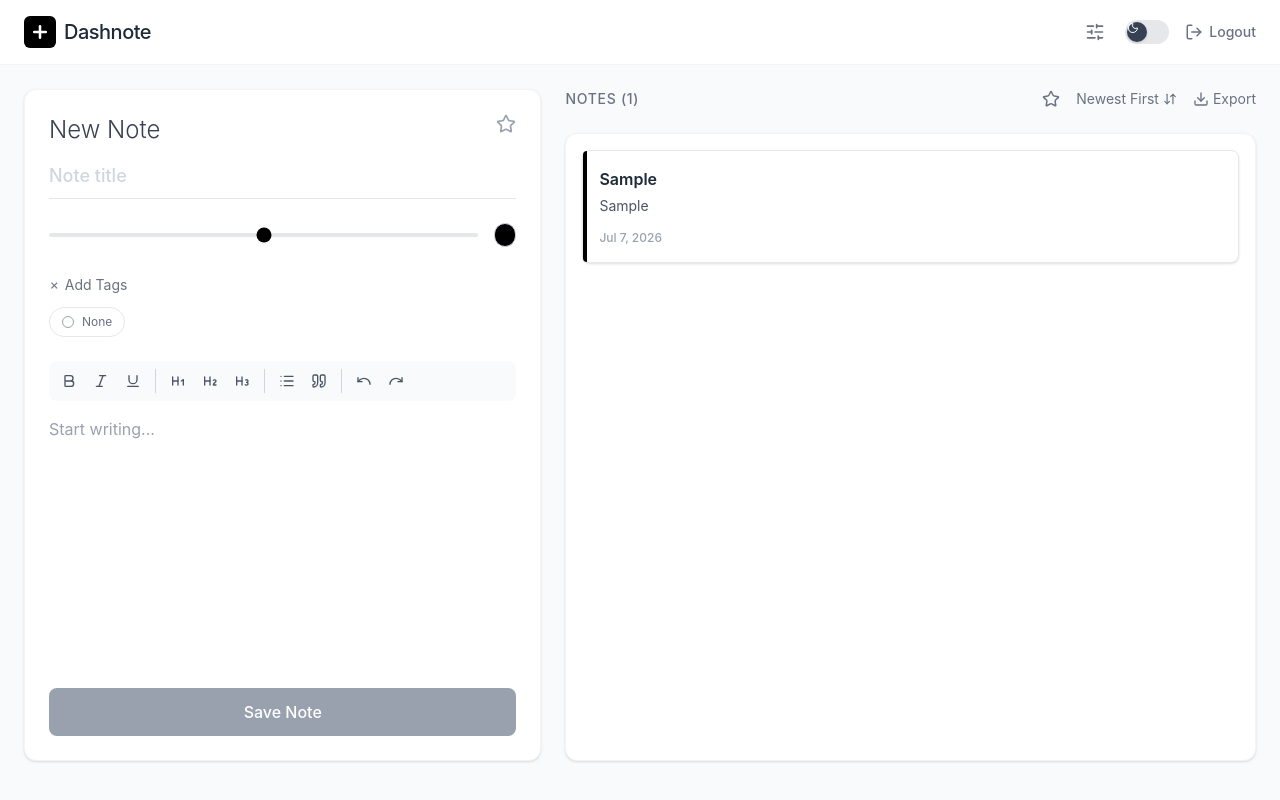
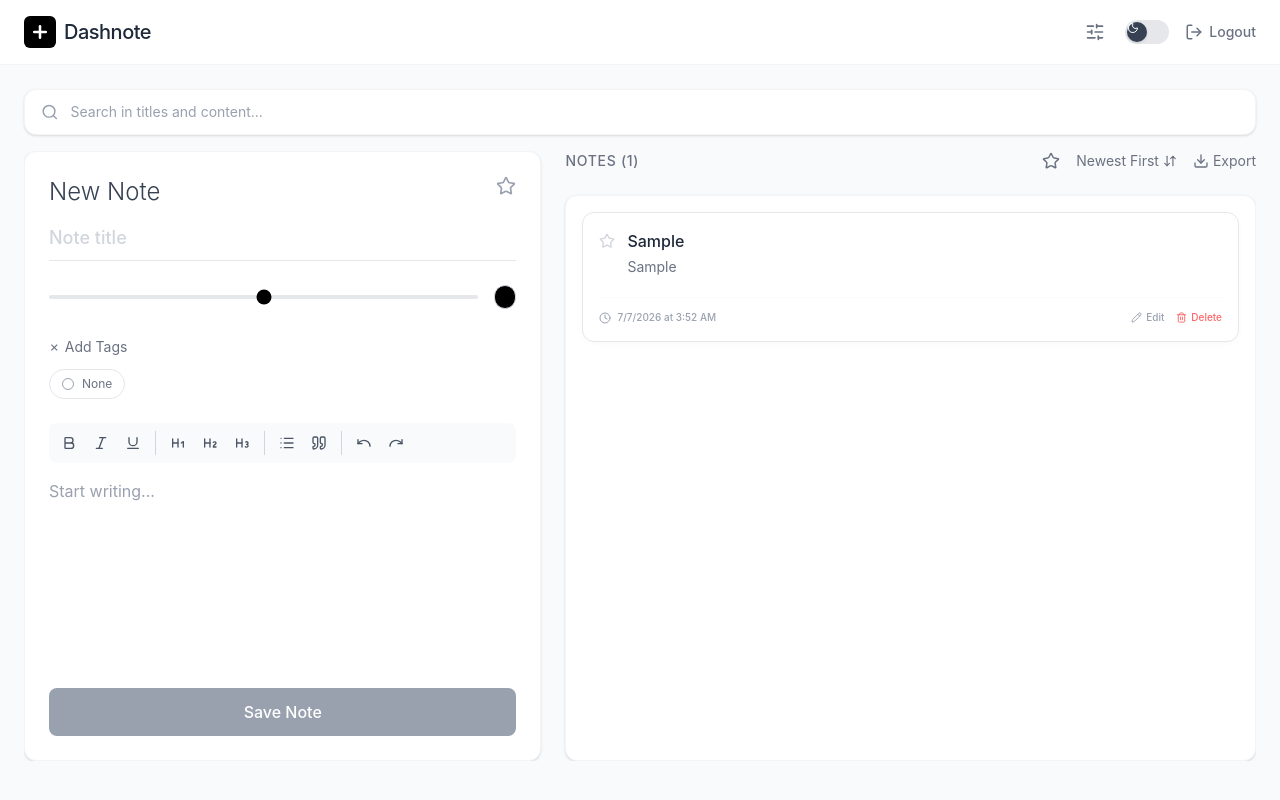
Before and after one commit to byllzz/qwicknotes, a React (Vite) app: page / in a window 1280 px wide. Both pictures are taken after typing "Sample", "Sample" into the empty fields and a click on the button "Save Note". Built offline with nearby package versions, Linux system fonts and the light colour scheme.

Commit message:
git commit -m "Add card modal popup, search bar, and edit logic"

```diff
--- a/src/components/features/NewNote/NoteEditor.jsx
+++ b/src/components/features/NewNote/NoteEditor.jsx
@@ -22,15 +22,25 @@ const NoteEditor = ({
   tags,
   setTags,
   onSave,
+  isTyping,
+  editingId,
 }) => {
   return (
     <div className="bg-white rounded-xl shadow-sm border border-gray-100 p-6 h-full flex flex-col relative">
       {/* Header & Star */}
       <div className="flex justify-between items-start mb-4">
         <h2 className="text-2xl text-gray-700 font-light">New Note</h2>
-        <button className="text-gray-400 hover:text-gray-600">
-          <Star size={20} />
-        </button>
+        <div className="flex items-center gap-3">
+          {/* Typing indicator */}
+          {isTyping && (
+            <span className="text-[10px] text-orange-400 bg-orange-50 px-2 py-0.5 rounded-full flex items-center">
+              ✏️ typing...
+            </span>
+          )}
+          <button className="text-gray-400 hover:text-gray-600 transition-colors">
+            <Star size={20} />
+          </button>
+        </div>
       </div>
 
       {/* Title Input */}
@@ -42,12 +52,12 @@ const NoteEditor = ({
         className="w-full text-lg font-medium text-gray-800 placeholder-gray-300 bg-transparent border-b border-gray-200 pb-2 mb-6 focus:outline-none focus:border-gray-400 transition-colors"
       />
 
-      {/* Color Slider  */}
+      {/* Color Slider */}
       <div className="flex items-center gap-4 mb-6">
         <input
           type="range"
           min="#000000"
-          max="#ffffff" // Simplified for demo
+          max="#ffffff"
           value={color}
           onChange={e => setColor(e.target.value)}
           className="w-full h-1 bg-gray-200 rounded-lg appearance-none cursor-pointer accent-black"
@@ -73,37 +83,37 @@ const NoteEditor = ({
 
       {/* Rich Text Toolbar */}
       <div className="bg-gray-50 rounded-lg p-1.5 flex flex-wrap gap-1 mb-4">
-        <button className="p-1.5 hover:bg-gray-200 rounded text-gray-600">
+        <button className="p-1.5 hover:bg-gray-200 rounded text-gray-600 transition-colors">
           <Bold size={16} />
         </button>
-        <button className="p-1.5 hover:bg-gray-200 rounded text-gray-600">
+        <button className="p-1.5 hover:bg-gray-200 rounded text-gray-600 transition-colors">
           <Italic size={16} />
         </button>
-        <button className="p-1.5 hover:bg-gray-200 rounded text-gray-600">
+        <button className="p-1.5 hover:bg-gray-200 rounded text-gray-600 transition-colors">
           <Underline size={16} />
         </button>
         <div className="w-px h-6 bg-gray-300 mx-1 self-center"></div>
-        <button className="p-1.5 hover:bg-gray-200 rounded text-gray-600">
+        <button className="p-1.5 hover:bg-gray-200 rounded text-gray-600 transition-colors">
           <Heading1 size={16} />
         </button>
-        <button className="p-1.5 hover:bg-gray-200 rounded text-gray-600">
+        <button className="p-1.5 hover:bg-gray-200 rounded text-gray-600 transition-colors">
           <Heading2 size={16} />
         </button>
-        <button className="p-1.5 hover:bg-gray-200 rounded text-gray-600">
+        <button className="p-1.5 hover:bg-gray-200 rounded text-gray-600 transition-colors">
           <Heading3 size={16} />
         </button>
         <div className="w-px h-6 bg-gray-300 mx-1 self-center"></div>
-        <button className="p-1.5 hover:bg-gray-200 rounded text-gray-600">
+        <button className="p-1.5 hover:bg-gray-200 rounded text-gray-600 transition-colors">
           <List size={16} />
         </button>
-        <button className="p-1.5 hover:bg-gray-200 rounded text-gray-600">
+        <button className="p-1.5 hover:bg-gray-200 rounded text-gray-600 transition-colors">
           <Quote size={16} />
         </button>
         <div className="w-px h-6 bg-gray-300 mx-1 self-center"></div>
-        <button className="p-1.5 hover:bg-gray-200 rounded text-gray-600">
+        <button className="p-1.5 hover:bg-gray-200 rounded text-gray-600 transition-colors">
           <Undo size={16} />
         </button>
-        <button className="p-1.5 hover:bg-gray-200 rounded text-gray-600">
+        <button className="p-1.5 hover:bg-gray-200 rounded text-gray-600 transition-colors">
           <Redo size={16} />
         </button>
       </div>
@@ -113,7 +123,7 @@ const NoteEditor = ({
         value={content}
         onChange={e => setContent(e.target.value)}
         placeholder="Start writing..."
-        className="flex-1 w-full bg-transparent text-gray-700 placeholder-gray-400 resize-none focus:outline-none min-h-[200px]"
+        className="flex-1 w-full bg-transparent text-gray-700 placeholder-gray-400 resize-none focus:outline-none min-h-[150px]"
       />
 
       {/* Save Button */}
@@ -121,7 +131,7 @@ const NoteEditor = ({
         onClick={onSave}
         className="mt-4 w-full py-3 bg-gray-400 hover:bg-gray-500 text-white font-medium rounded-lg transition-colors"
       >
-        Save Note
+        {editingId ? 'Update Note' : 'Save Note'}
       </button>
     </div>
   );
--- a/src/components/features/NotesList/NoteCard.jsx
+++ b/src/components/features/NotesList/NoteCard.jsx
@@ -1,42 +1,54 @@
-import { X } from 'lucide-react';
+import { Star, Clock, Pencil, Trash2 } from 'lucide-react';
 
-const NoteCard = ({ note, onDelete }) => {
-  // Format the timestamp to a readable date
-  const formattedDate = new Date(note.createdAt).toLocaleDateString('en-US', {
-    month: 'short',
-    day: 'numeric',
-    year: 'numeric',
-  });
+// Helper to match screenshot date format exactly: M/D/YYYY at HH:MM AM/PM
+const formatDateTime = dateString => {
+  const date = new Date(dateString);
+  const month = date.getMonth() + 1;
+  const day = date.getDate();
+  const year = date.getFullYear();
+  let hours = date.getHours();
+  const minutes = date.getMinutes().toString().padStart(2, '0');
+  const ampm = hours >= 12 ? 'PM' : 'AM';
+  hours = hours % 12 || 12;
+  return `${month}/${day}/${year} at ${hours}:${minutes} ${ampm}`;
+};
 
+const NoteCard = ({ note, onClick, onEdit, onDelete }) => {
   return (
-    <div className="relative group bg-white rounded-lg shadow-sm border border-gray-200 p-4 hover:shadow-md transition-all duration-200 ease-in-out">
-      {/* Color Border on the left */}
-      <div
-        className="absolute left-0 top-0 bottom-0 w-1 rounded-l-lg"
-        style={{ backgroundColor: note.color || '#000000' }}
-      ></div>
+    <div
+      onClick={() => onClick(note)}
+      className="group bg-white rounded-xl shadow-[0_2px_10px_-3px_rgba(0,0,0,0.05)] border border-gray-200 p-4 hover:shadow-md cursor-pointer transition-all flex flex-col justify-between gap-2"
+    >
+      {/* Top: Star Icon, Title, & Text */}
+      <div className="flex items-start gap-3">
+        <Star className="text-gray-300 mt-1 shrink-0" size={16} />
+        <div className="flex-1 min-w-0">
+          <h4 className="text-base font-medium text-gray-800 truncate">{note.title}</h4>
+          <p className="text-sm text-gray-500 line-clamp-2 mt-1">{note.content}</p>
+        </div>
+      </div>
 
-      {/* Delete Button (Only shows on hover or is always faint) */}
-      <button
-        onClick={() => onDelete(note.id)}
-        className="absolute top-3 right-3 text-gray-300 hover:text-red-500 transition-colors opacity-0 group-hover:opacity-100"
-        aria-label="Delete note"
-      >
-        <X size={18} />
-      </button>
-
-      {/* Note Content */}
-      <div className="pr-6">
-        <h4 className="font-semibold text-gray-800 text-base mb-1 truncate pr-4">{note.title}</h4>
-        <p className="text-gray-600 text-sm line-clamp-3 leading-relaxed">{note.content}</p>
-        <div className="mt-3 flex items-center justify-between">
-          <span className="text-xs text-gray-400 font-medium">{formattedDate}</span>
-          {/* Optional: Display the first tag if exists */}
-          {note.tags && note.tags.length > 0 && (
-            <span className="text-xs bg-gray-100 px-2 py-0.5 rounded-full text-gray-500">
-              {note.tags[0]}
-            </span>
-          )}
+      {/* Bottom: Date & Action Buttons */}
+      <div className="flex justify-between items-center mt-3 pt-3 border-t border-gray-50">
+        <div className="flex items-center gap-1.5 text-[10px] text-gray-400 font-medium">
+          <Clock size={12} /> {formatDateTime(note.createdAt)}
+        </div>
+        <div
+          className="flex items-center gap-3 text-[10px] font-medium"
+          onClick={e => e.stopPropagation()}
+        >
+          <button
+            onClick={() => onEdit(note)}
+            className="text-gray-400 hover:text-gray-700 flex items-center gap-1"
+          >
+            <Pencil size={11} /> Edit
+          </button>
+          <button
+            onClick={() => onDelete(note.id)}
+            className="text-red-400 hover:text-red-600 flex items-center gap-1"
+          >
+            <Trash2 size={11} /> Delete
+          </button>
         </div>
       </div>
     </div>
--- /dev/null
+++ b/src/components/features/NotesList/NoteModal.jsx
@@ -0,0 +1,77 @@
+import { X, Clock, Download, Pencil, Trash2 } from 'lucide-react';
+
+const formatDateTime = dateString => {
+  const date = new Date(dateString);
+  const month = date.getMonth() + 1;
+  const day = date.getDate();
+  const year = date.getFullYear();
+  let hours = date.getHours();
+  const minutes = date.getMinutes().toString().padStart(2, '0');
+  const ampm = hours >= 12 ? 'PM' : 'AM';
+  hours = hours % 12 || 12;
+  return `${month}/${day}/${year} at ${hours}:${minutes} ${ampm}`;
+};
+
+const NoteModal = ({ note, isOpen, onClose, onEdit, onDelete }) => {
+  if (!isOpen || !note) return null;
+
+  return (
+    <div
+      className="fixed inset-0 z-50 flex items-center justify-center bg-black/40 backdrop-blur-sm p-4"
+      onClick={onClose}
+    >
+      <div
+        className="bg-white rounded-2xl shadow-2xl w-full max-w-lg flex flex-col overflow-hidden"
+        onClick={e => e.stopPropagation()}
+      >
+        {/* Header */}
+        <div className="px-6 pt-6 pb-2 relative">
+          <button
+            onClick={onClose}
+            className="absolute right-5 top-5 text-gray-400 hover:text-gray-700 transition-colors"
+          >
+            <X size={20} />
+          </button>
+          <h3 className="text-2xl font-medium text-gray-800 pr-8 mb-2">{note.title}</h3>
+          <div className="flex items-center gap-1.5 text-xs text-gray-400 mt-1">
+            <Clock size={14} /> {formatDateTime(note.createdAt)}
+          </div>
+        </div>
+
+        {/* Body */}
+        <div className="px-6 py-5 text-gray-700 text-sm leading-relaxed whitespace-pre-wrap border-y border-gray-100 flex-1 max-h-[300px] overflow-y-auto">
+          {note.content}
+        </div>
+
+        {/* Footer */}
+        <div className="px-6 py-4 flex justify-between items-center bg-white border-t border-gray-100">
+          <button className="flex items-center gap-1.5 text-sm font-medium text-gray-500 hover:text-gray-800 transition-colors">
+            <Download size={16} /> Export
+          </button>
+          <div className="flex items-center gap-6 text-sm font-medium">
+            <button
+              onClick={() => {
+                onEdit(note);
+                onClose();
+              }}
+              className="text-gray-500 hover:text-gray-800 flex items-center gap-1.5 transition-colors"
+            >
+              <Pencil size={16} /> Edit Note
+            </button>
+            <button
+              onClick={() => {
+                onDelete(note.id);
+                onClose();
+              }}
+              className="text-red-500 hover:text-red-700 flex items-center gap-1.5 transition-colors"
+            >
+              <Trash2 size={16} /> Delete
+            </button>
+          </div>
+        </div>
+      </div>
+    </div>
+  );
+};
+
+export default NoteModal;
--- a/src/components/features/NotesList/NotesList.jsx
+++ b/src/components/features/NotesList/NotesList.jsx
@@ -1,7 +1,17 @@
+import { useState } from 'react';
 import { Star, ArrowDownUp, Download, FileText } from 'lucide-react';
-import NoteCard from './NoteCard'; // Import the new component
+import NoteCard from './NoteCard';
+import NoteModal from './NoteModal';
 
-const NotesList = ({ notes, onDelete }) => {
+const NotesList = ({ notes, onEdit, onDelete }) => {
+  const [isModalOpen, setIsModalOpen] = useState(false);
+  const [selectedNote, setSelectedNote] = useState(null);
+
+  const handleCardClick = note => {
+    setSelectedNote(note);
+    setIsModalOpen(true);
+  };
+
   return (
     <div className="h-full flex flex-col">
       <div className="flex justify-between items-center mb-6">
@@ -21,7 +31,6 @@ const NotesList = ({ notes, onDelete }) => {
         </div>
       </div>
 
-      {/* Content Area */}
       <div className="flex-1 bg-white rounded-xl shadow-sm border border-gray-100 p-4 overflow-y-auto">
         {notes.length === 0 ? (
           <div className="h-full flex flex-col items-center justify-center text-center">
@@ -32,14 +41,28 @@ const NotesList = ({ notes, onDelete }) => {
             <p className="text-gray-400 font-medium">No notes yet. Start writing!</p>
           </div>
         ) : (
-          // Grid or Vertical Stack for Notes
           <div className="flex flex-col gap-4">
             {notes.map(note => (
-              <NoteCard key={note.id} note={note} onDelete={onDelete} />
+              <NoteCard
+                key={note.id}
+                note={note}
+                onClick={handleCardClick}
+                onEdit={onEdit}
+                onDelete={onDelete}
+              />
             ))}
           </div>
         )}
       </div>
+
+      {/* Render the Detail Modal */}
+      <NoteModal
+        note={selectedNote}
+        isOpen={isModalOpen}
+        onClose={() => setIsModalOpen(false)}
+        onEdit={onEdit}
+        onDelete={onDelete}
+      />
     </div>
   );
 };
--- a/src/components/layout/Dashboard.jsx
+++ b/src/components/layout/Dashboard.jsx
@@ -1,4 +1,5 @@
 import { useState } from 'react';
+import { Search } from 'lucide-react';
 import NoteEditor from '../features/NewNote/NoteEditor';
 import NotesList from '../features/NotesList/NotesList';
 import ConfirmationModal from '../common/ConfirmationModal';
@@ -9,9 +10,14 @@ const Dashboard = () => {
   const [content, setContent] = useState('');
   const [color, setColor] = useState('#000000');
   const [tags, setTags] = useState([]);
+
+  // Editing State
+  const [editingId, setEditingId] = useState(null);
   const [isModalOpen, setIsModalOpen] = useState(false);
 
-  // Normal Save Logic
+  // Typing indicator logic
+  const isTyping = title.trim() !== '' || content.trim() !== '';
+
   const handleSaveNote = () => {
     if (!title.trim() && !content.trim()) return;
     if (title.trim() && !content.trim()) {
@@ -22,21 +28,51 @@ const Dashboard = () => {
   };
 
   const createAndSaveNote = noteContent => {
+    if (editingId) {
+      // UPDATE existing note logic
+      setNotes(prevNotes =>
+        prevNotes.map(n =>
+          n.id === editingId
+            ? {
+                ...n,
+                title: title.trim() || 'Untitled',
+                content: noteContent.trim(),
+                color,
+                tags,
+              }
+            : n,
+        ),
+      );
+      setEditingId(null); // Reset edit mode
+    } else {
+      // CREATE new note logic
       const newNote = {
         id: Date.now(),
         title: title.trim() || 'Untitled',
         content: noteContent.trim(),
-      color: color,
-      tags: tags,
+        color,
+        tags,
         createdAt: new Date().toISOString(),
       };
       setNotes([newNote, ...notes]);
+    }
+
+    // Clear the form
     setTitle('');
     setContent('');
     setTags([]);
   };
 
-  // NEW: Delete Logic
+  // Edit handler (Populates left panel)
+  const handleEditNote = note => {
+    setTitle(note.title);
+    setContent(note.content);
+    setColor(note.color);
+    setTags(note.tags);
+    setEditingId(note.id);
+  };
+
+  // Delete handler
   const handleDeleteNote = id => {
     setNotes(notes.filter(note => note.id !== id));
   };
@@ -51,7 +87,19 @@ const Dashboard = () => {
   };
 
   return (
-    <div className="flex flex-row w-full h-[calc(100vh-80px)] p-6 gap-6 overflow-hidden bg-gray-50">
+    <div className="flex flex-col w-full h-[calc(100vh-80px)] p-6 gap-4 bg-gray-50 overflow-hidden">
+      {/* Top Search Bar (Matches Screenshot 2) */}
+      <div className="w-full bg-white rounded-xl shadow-sm border border-gray-100 px-4 py-3 flex items-center">
+        <Search size={18} className="text-gray-400 mr-3" />
+        <input
+          type="text"
+          placeholder="Search in titles and content..."
+          className="w-full outline-none text-sm text-gray-700 placeholder-gray-400 bg-transparent"
+        />
+      </div>
+
+      <div className="flex flex-row w-full h-full gap-6 overflow-hidden">
+        {/* Left Panel: Note Creator */}
         <div className="w-[42%] min-w-[450px] h-full">
           <NoteEditor
             title={title}
@@ -63,12 +111,15 @@ const Dashboard = () => {
             tags={tags}
             setTags={setTags}
             onSave={handleSaveNote}
+            isTyping={isTyping} // Pass typing state
+            editingId={editingId}
           />
         </div>
 
-      {/* Pass the delete handler down to the list */}
+        {/* Right Panel: Note Storage */}
         <div className="flex-1 h-full">
-        <NotesList notes={notes} onDelete={handleDeleteNote} />
+          <NotesList notes={notes} onEdit={handleEditNote} onDelete={handleDeleteNote} />
+        </div>
       </div>
 
       <ConfirmationModal
```
Lines whose indentation alone changed are shown as unchanged.
